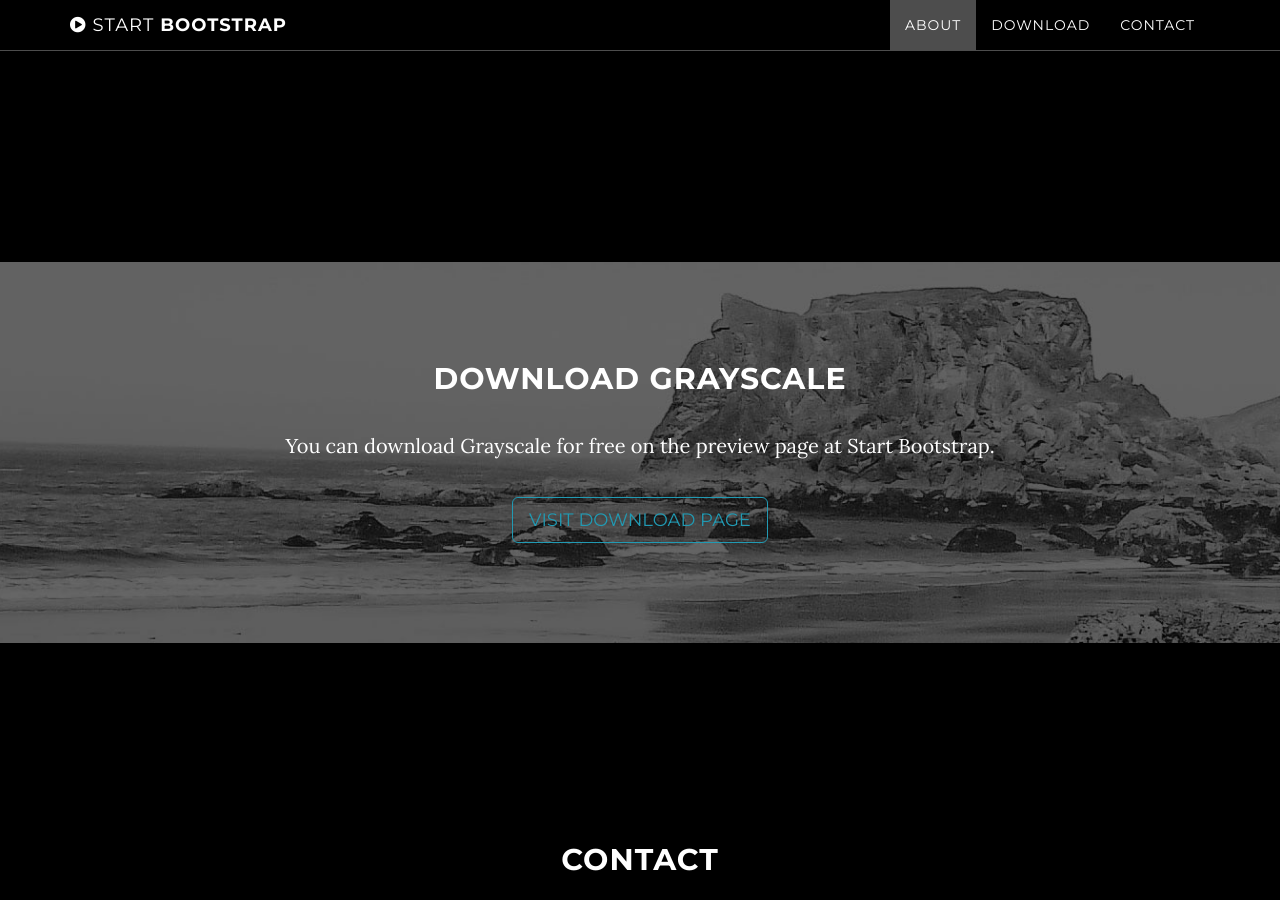
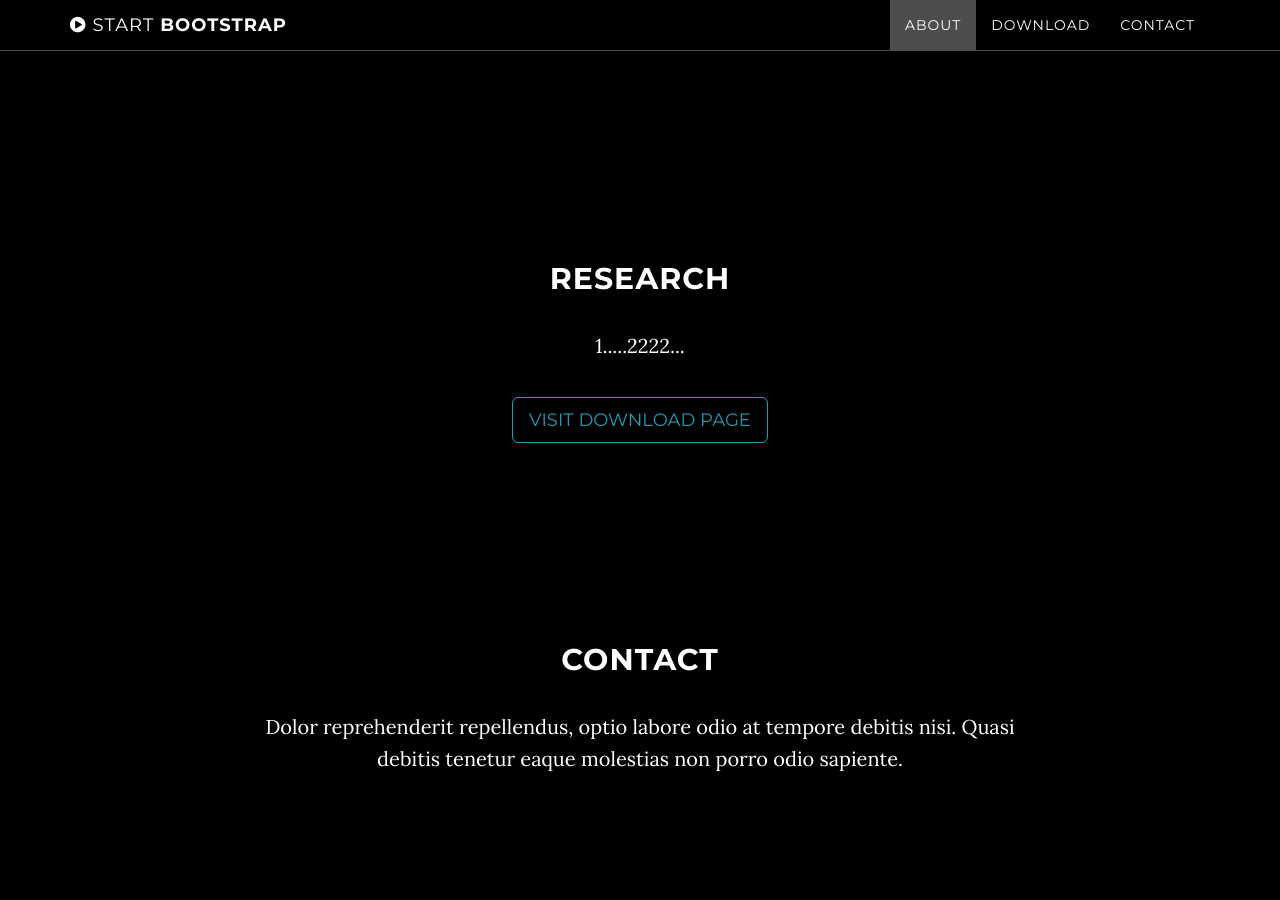
Before and after one commit to ztempest0218/ztempest0218.github.io, a Jekyll site: the page built from index.html, in a window 1280 px wide and 900 px high, scrolled down 1205 px. Built offline with Jekyll 4.4.1, drawn with Linux system fonts in a browser that asks for light colours.

Commit message:
Update download.html

```diff
--- a/_includes/download.html
+++ b/_includes/download.html
@@ -1,10 +1,10 @@
     <!-- Download Section -->
-    <section id="download" class="content-section text-center">
-        <div class="download-section">
+    <section id="research" class="content-section text-center">
+        <div class="research-section">
             <div class="container">
                 <div class="col-lg-8 col-lg-offset-2">
-                    <h2>Download Grayscale</h2>
-                    <p>You can download Grayscale for free on the preview page at Start Bootstrap.</p>
+                    <h2>Research</h2>
+                    <p>1.....2222...</p>
                     <a href="http://startbootstrap.com/template-overviews/grayscale/" class="btn btn-default btn-lg">Visit Download Page</a>
                 </div>
             </div>
```
